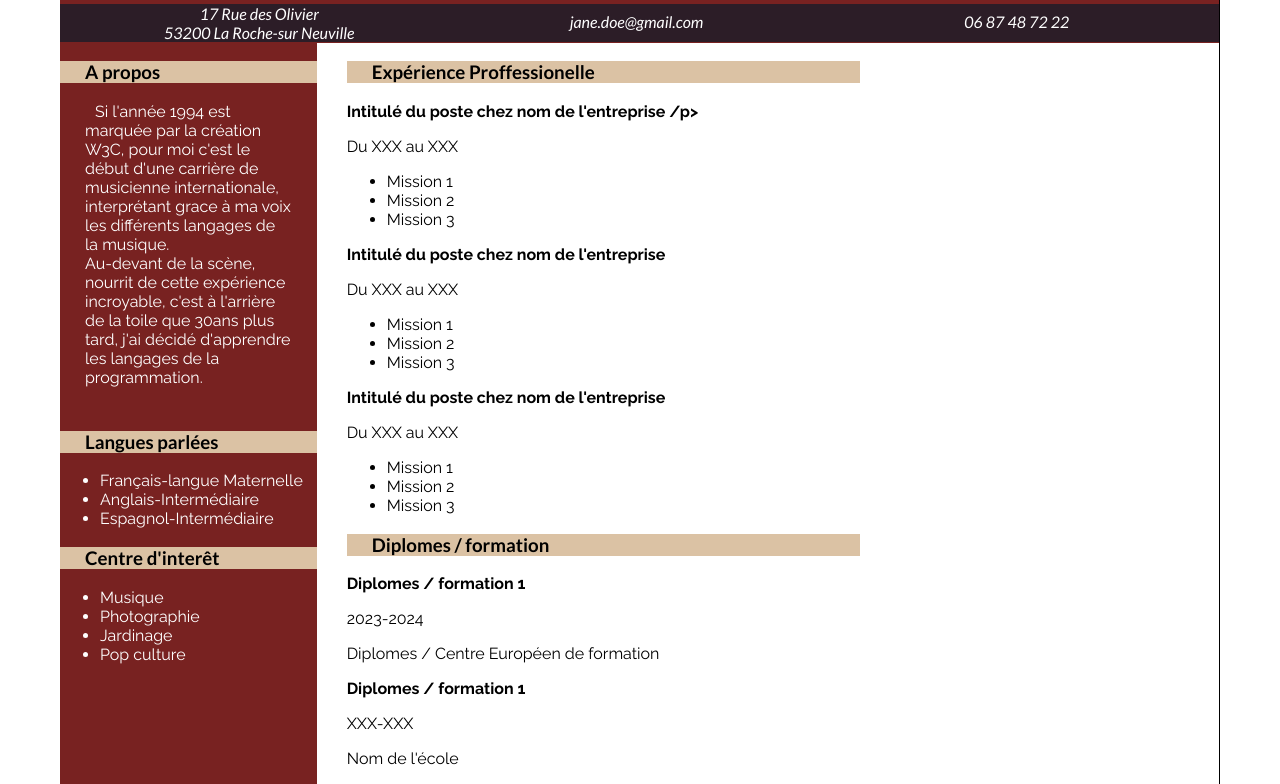
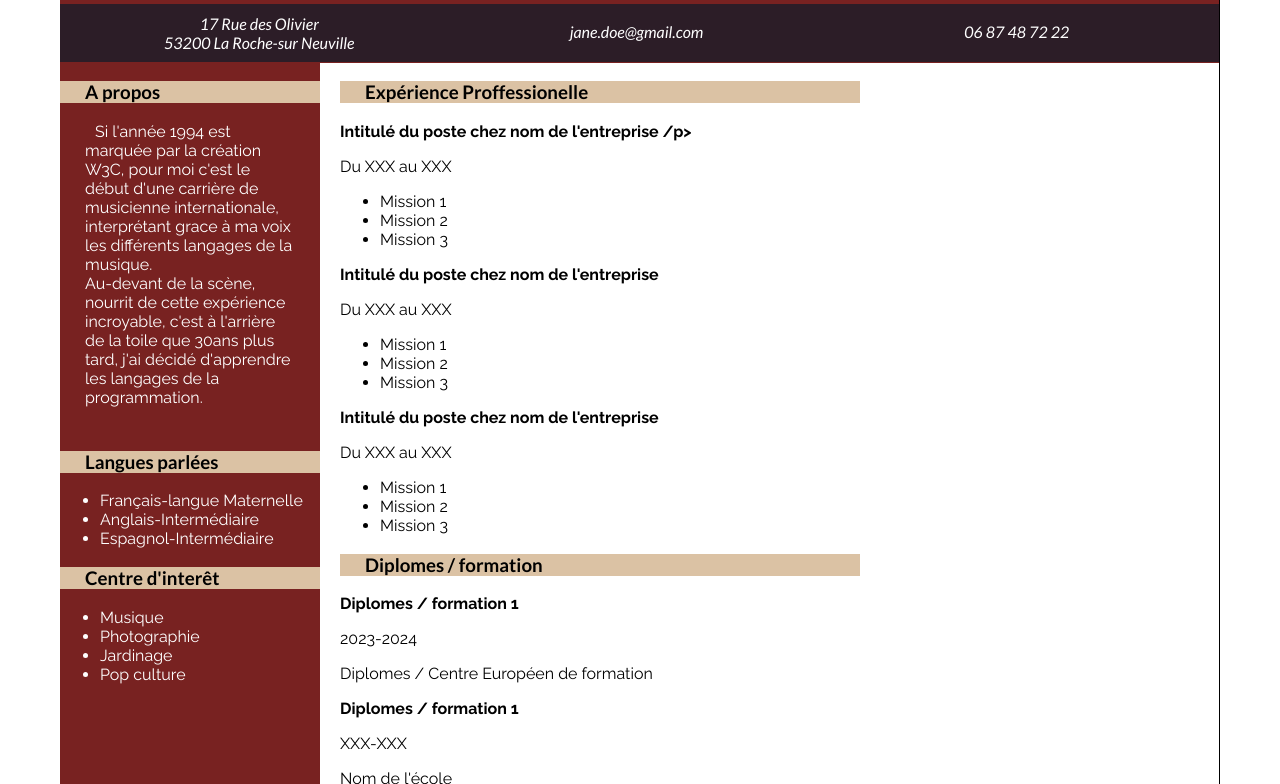
Before and after one commit to Pilo71/Mon-CV, a plain HTML site: page index.html in a window 1280 px wide. Shown: the part 326-1110 px from the top of the page. Drawn offline with Linux system fonts and the light colour scheme.

Commit message:
cv modified

```diff
--- a/assets/css/style.css
+++ b/assets/css/style.css
@@ -37,7 +37,7 @@ article {
 
 div {
    width: 800px;
-   padding-left: 30px;
+
 }
 
 div h3:hover {
@@ -61,6 +61,7 @@ div h3:hover {
 
 .largeur {
    width: 400px;
+   margin-right: 20px;
 }
 
 .position {
@@ -70,11 +71,12 @@ div h3:hover {
 
 .flex {
    display: flex;
-   padding: 0px;
+
 }
 
 .large {
    width: 350px;
+   padding-top: 10px;
 }
 
 .photo {
@@ -128,3 +130,8 @@ div h3:hover {
 .sombre:hover {
    filter: brightness(50%);
 }
+
+nav {
+   padding-bottom: 10px;
+
+}
--- a/index.html
+++ b/index.html
@@ -14,7 +14,7 @@
         alt="photo d'une femme chatain clair coupe au carré"></a>
     <h1 class="titre">Cécile Pilorger</h1>
     <h2 class="titre">Développeuse web</h2>
-    <nav class="position flex">
+    <nav class=" flex">
       <a class="decoration color titre large" href="https://goo.gl/maps/n3VhMDNT6vEhhQgZA" target="_blank">
         17 Rue des Olivier <br>
         53200 La Roche-sur Neuville</a>
```
